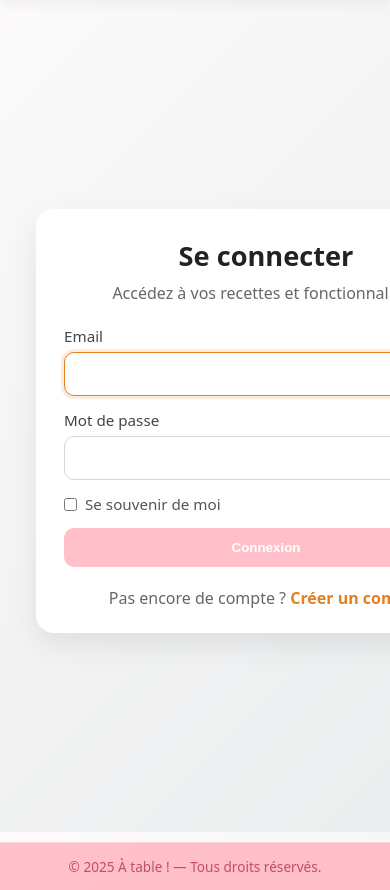
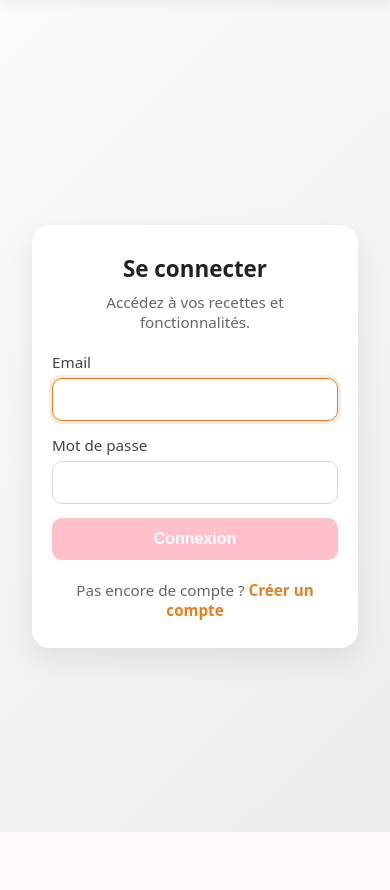
Before and after one commit to Boulex39/atable, a Symfony app: template templates/security/login.html.twig in a window 390 px wide; the page is wider, and only the part inside the window is pictured. Shown: the part 100-990 px from the top of that part. After the commit the page ends 932 px from the top of that part, so only its background shows below. Run offline with Twig, Linux system fonts and the light colour scheme; the template is opened without the code that fills it, so the values that code supplies are empty; style sheets or scripts are compiled from the project's sources; some libraries are stand-ins or nearby versions.

Commit message:
Modifications CSS responcive

```diff
--- a/assets/styles/auth.css
+++ b/assets/styles/auth.css
@@ -1,27 +1,25 @@
 /* === AUTH PAGES (login & register) === */
-
 body {
   background: linear-gradient(135deg, #fdfbfb, #ebedee);
 }
 
 /* ✅ Espace sous le header */
-.auth-wrap{
-  display:flex;
-  justify-content:center;
-  align-items:center;
-  min-height:calc(100vh - 150px);
-  padding:60px 16px;
+.auth-wrap {
+  display: flex;
+  justify-content: center;
+  align-items: center;
+  min-height: calc(100vh - 150px);
+  padding: 60px 16px;
   margin: auto;
 }
-
 
 .auth-card {
   background: #fff;
   width: 100%;
-  width: 460px;
+  width: 550px;
   padding: 28px 28px 24px;
   border-radius: 18px;
-  box-shadow: 0 12px 30px rgba(0,0,0,.08);
+  box-shadow: 0 12px 30px rgba(0, 0, 0, .08);
 }
 
 .auth-title {
@@ -75,7 +73,7 @@ input[type="email"]:focus,
 input[type="text"]:focus,
 input[type="password"]:focus {
   border-color: #e67e22;
-  box-shadow: 0 0 0 3px rgba(230,126,34,.15);
+  box-shadow: 0 0 0 3px rgba(230, 126, 34, .15);
 }
 
 .form-row {
@@ -83,7 +81,7 @@ input[type="password"]:focus {
   gap: 12px;
 }
 
-.form-row > .form-group {
+.form-row>.form-group {
   flex: 1;
 }
 
@@ -113,8 +111,13 @@ input[type="password"]:focus {
   transition: background .2s, transform .02s;
 }
 
-.btn-primary:hover { background: #ca6f1e; }
-.btn-primary:active { transform: translateY(1px); }
+.btn-primary:hover {
+  background: #ca6f1e;
+}
+
+.btn-primary:active {
+  transform: translateY(1px);
+}
 
 .auth-alt {
   text-align: center;
@@ -128,13 +131,117 @@ input[type="password"]:focus {
   text-decoration: none;
 }
 
-.auth-alt a:hover { text-decoration: underline; }
+.auth-alt a:hover {
+  text-decoration: underline;
+}
 
 .auth-card button,
-.auth-card .btn-primary{
+.auth-card .btn-primary {
   background: var(--brand);
 }
+
 .auth-card button:hover,
-.auth-card .btn-primary:hover{
+.auth-card .btn-primary:hover {
   background: var(--brand-dark);
 }
+
+/* ===============================
+   RESPONSIVE DESIGN (3 paliers)
+   =============================== */
+
+/* === Tablette ≤ 992px === */
+@media (max-width: 992px) {
+  .auth-wrap {
+    padding: 60px 20px;
+  }
+
+  .auth-card {
+    max-width: 460px;
+    padding: 32px 26px;
+  }
+
+  .auth-title {
+    font-size: 1.6rem;
+  }
+
+
+}
+
+/* === Mobile ≤ 768px === */
+@media (max-width: 768px) {
+  .auth-wrap {
+    padding: 40px 16px;
+  }
+
+  .auth-card {
+    max-width: 400px;
+    padding: 26px 22px;
+  }
+
+  .auth-title {
+    font-size: 1.5rem;
+  }
+
+  .form-row {
+    flex-direction: column;
+    gap: 10px;
+  }
+
+  .btn-primary {
+    width: 100%;
+    text-align: center;
+    padding: 12px 0;
+  }
+}
+
+/* === Petit mobile ≤ 480px === */
+@media (max-width: 480px) {
+  html, body {
+    overflow-x: hidden; /* empêche tout débordement */
+  }
+
+  .auth-wrap {
+    display: flex;
+    justify-content: center;
+    align-items: center;
+    flex-direction: column;
+    min-height: calc(100vh - 120px); /* laisse place au header/footer */
+    padding: 30px 12px;
+    margin: 0 auto;
+  }
+
+  .auth-card {
+    width: 100%;
+    max-width: 440px; /* un peu plus large que 400 */
+    padding: 28px 20px;
+    border-radius: 18px;
+    margin: 0 auto; /* bien centré */
+    box-sizing: border-box;
+  }
+
+  .auth-title {
+    font-size: 1.4rem;
+  }
+
+  .auth-sub {
+    font-size: 0.95rem;
+    margin-bottom: 20px;
+  }
+
+  input[type="email"],
+  input[type="text"],
+  input[type="password"] {
+    padding: 12px 12px;
+    font-size: 0.95rem;
+  }
+
+  .btn-primary {
+    font-size: 1rem;
+    padding: 12px 0;
+    width: 100%;
+  }
+
+  .auth-alt {
+    font-size: 0.95rem;
+  }
+}
--- a/templates/profile/index.html.twig
+++ b/templates/profile/index.html.twig
@@ -10,7 +10,7 @@
 {% block body %}
 <section class="profile">
   <div class="profile-header">
-    <h1>👤 Profil de {{ user.username ?: user.email }}</h1>
+    <h1>Profil de {{ user.username ?: user.email }}</h1>
     <p>Membre depuis le {{ user.createdAt|date('d/m/Y') }}</p>
   </div>
 
--- a/templates/security/login.html.twig
+++ b/templates/security/login.html.twig
@@ -37,9 +37,9 @@
 
       <input type="hidden" name="_csrf_token" value="{{ csrf_token('authenticate') }}">
 
-      <label class="remember-row">
+      {# <label class="remember-row">
         <input type="checkbox" name="_remember_me"> Se souvenir de moi
-      </label>
+      </label> #}
 
       <div class="auth-actions">
         <button class="btn-primary" type="submit">Connexion</button>
```
Also changed, not shown: src/Form/RegistrationFormType.php (+8 -8 lines).
